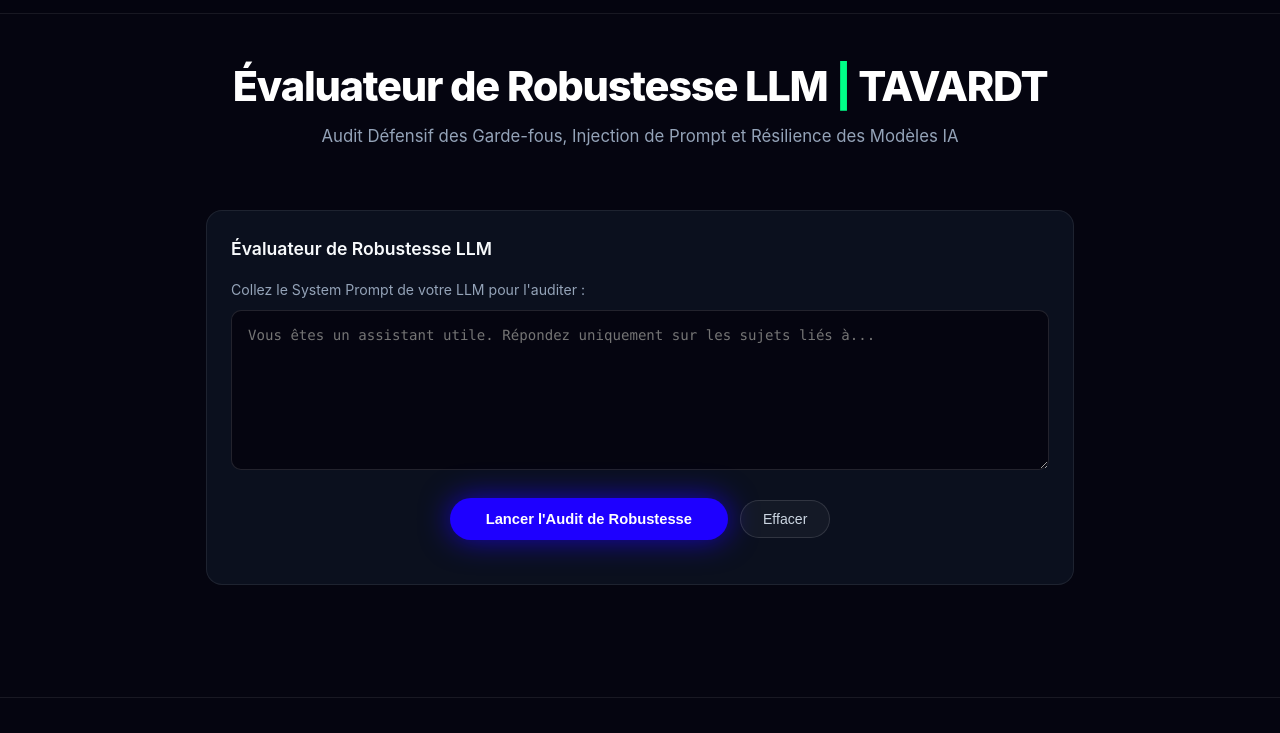
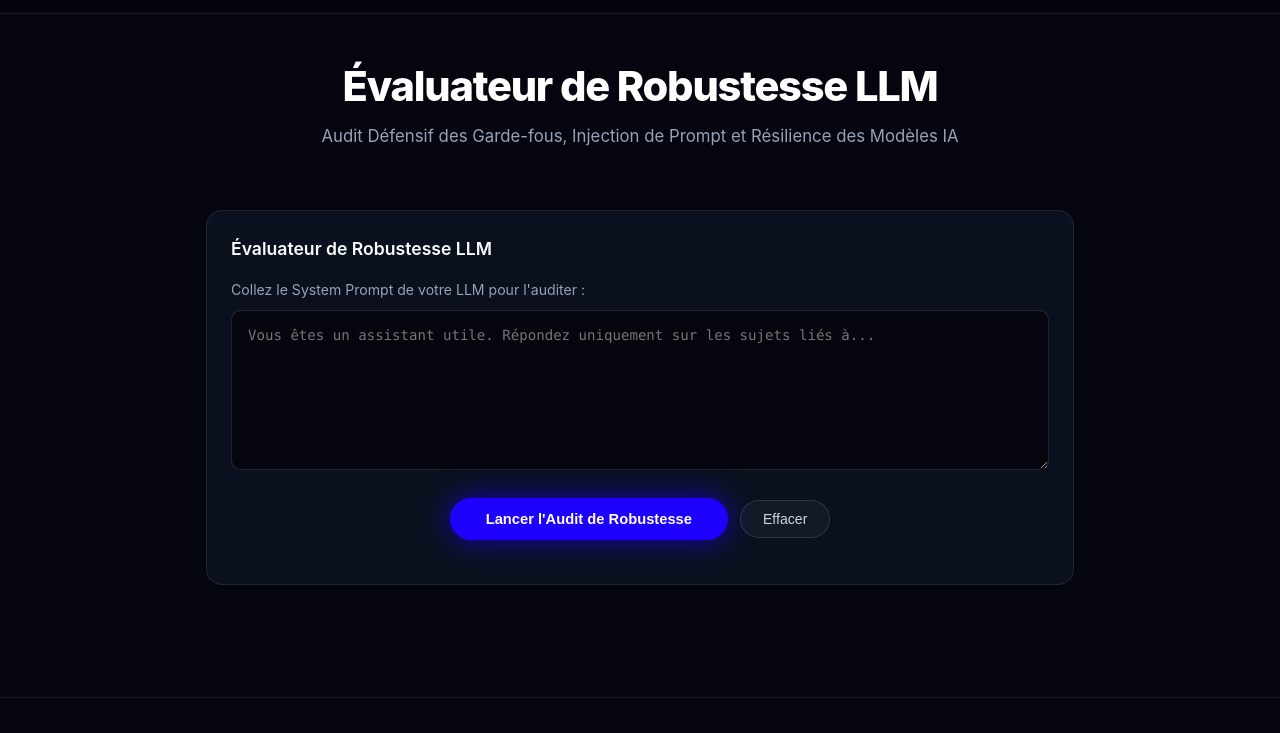
Before and after one commit to TAVARDT-France/llm-robustness-evaluator-fr, a plain HTML site: page index.html in a window 1280 px wide. Shown: the part 67-800 px from the top of the page. Drawn offline with Linux system fonts and the light colour scheme.

Commit message:
Update index.html

```diff
--- a/index.html
+++ b/index.html
@@ -500,7 +500,7 @@ textarea:focus, input[type="text"]:focus {
 </header>
 
 <section class="hero">
-  <h1>Évaluateur de Robustesse LLM <span>|</span> TAVARDT</h1>
+  <h1>Évaluateur de Robustesse LLM</h1>
   <p>Audit Défensif des Garde-fous, Injection de Prompt et Résilience des Modèles IA</p>
 </section>
 
```
